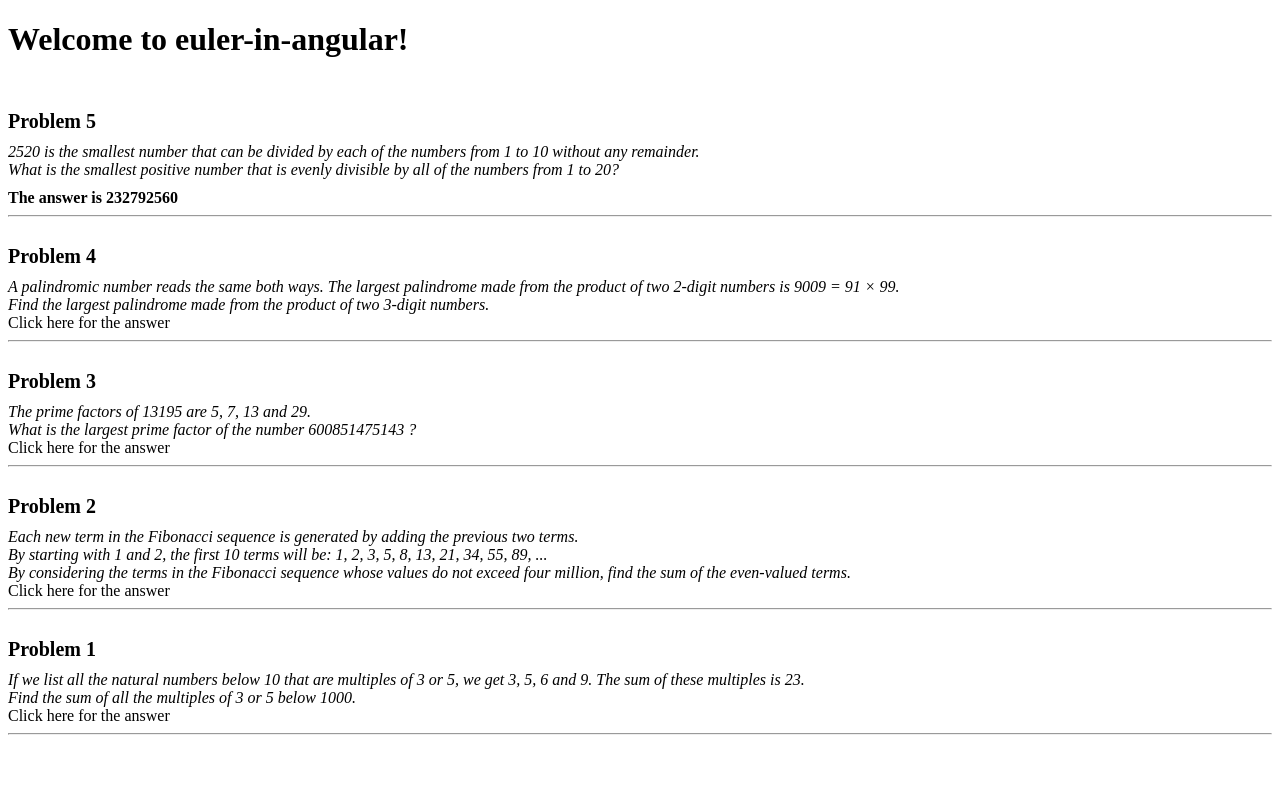
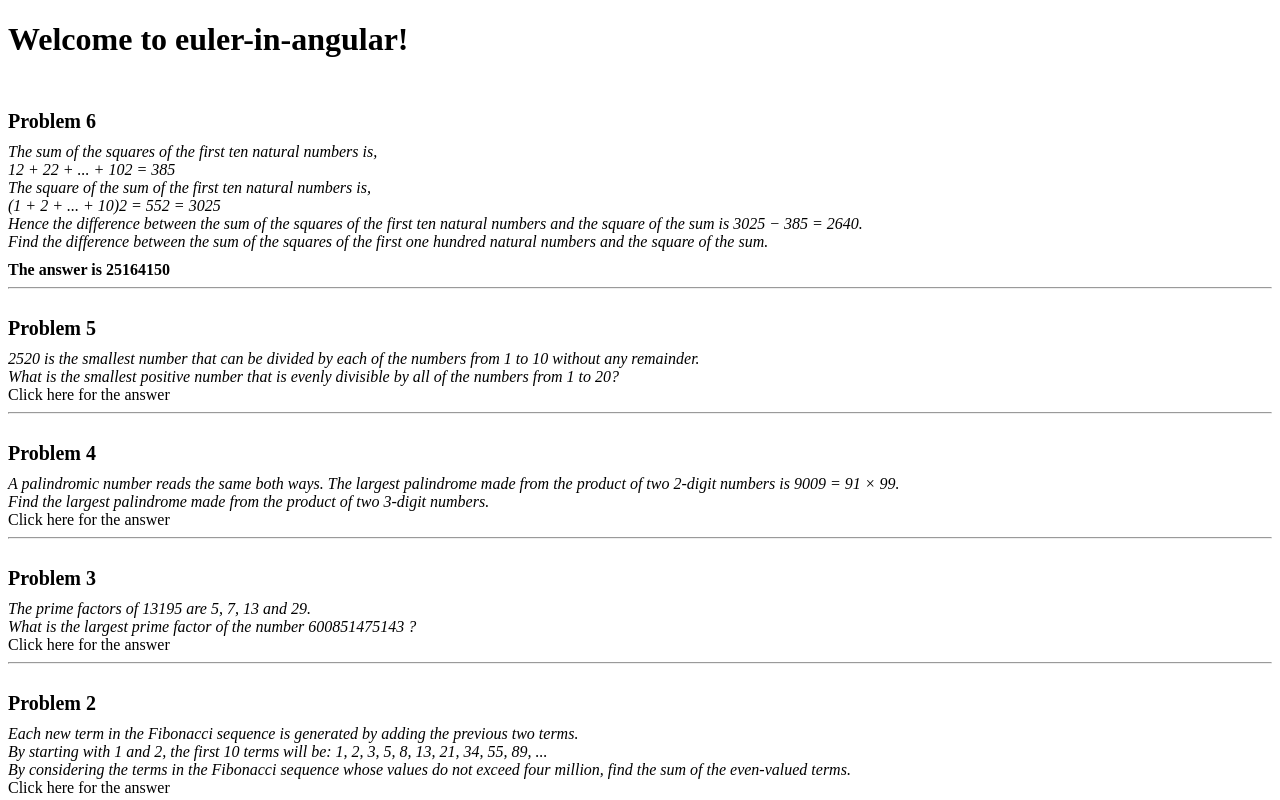
Before and after one commit to edwinvanderven/Euler-in-Angular, an Angular app: page / in a window 1280 px wide. Shown: the top 800 px of the page. Built offline with nearby package versions, Linux system fonts and the light colour scheme.

Commit message:
Added sixth problem and solution

```diff
--- a/src/app/app.component.model.ts
+++ b/src/app/app.component.model.ts
@@ -3,6 +3,7 @@ import { SecondProblem } from './problems/second-problem';
 import { ThirdProblem } from './problems/third-problem';
 import { FourthProblem } from './problems/fourth-problem';
 import { FifthProblem } from './problems/fifth-problem';
+import { SixthProblem } from './problems/sixth-problem';
 
 export interface IProblem {
   title: string;
@@ -11,6 +12,7 @@ export interface IProblem {
 }
 
 export const PROBLEMS: IProblem[] = [
+  new SixthProblem(),
   new FifthProblem(),
   new FourthProblem(),
   new ThirdProblem(),
--- /dev/null
+++ b/src/app/problems/sixth-problem.ts
@@ -0,0 +1,25 @@
+import { IProblem } from '../app.component.model';
+
+export class SixthProblem implements IProblem{
+  public title = 'Problem 6';
+  public description = 'The sum of the squares of the first ten natural numbers is, \n12 + 22 + ... + 102 = 385 \nThe square of the sum of the first ten natural numbers is,' +
+                        '\n(1 + 2 + ... + 10)2 = 552 = 3025' +
+                        '\nHence the difference between the sum of the squares of the first ten natural numbers and the square of the sum is 3025 − 385 = 2640.' +
+                        '\nFind the difference between the sum of the squares of the first one hundred natural numbers and the square of the sum.'
+
+  getAnswer(): string {
+    let result = 0;
+    const length = 100;
+
+    let sumOfSquares: number = 0;
+    let squareOfSum: number = 0;
+    for (let i = 1; i <= length; i++) {
+      sumOfSquares += Math.pow(i, 2);
+      squareOfSum += i;
+    }
+    squareOfSum = Math.pow(squareOfSum, 2);
+
+    result = squareOfSum - sumOfSquares;
+    return result.toString();
+  }
+}
```
Also changed, not shown: 1 other file (tests, documents, lock files or other folders).
